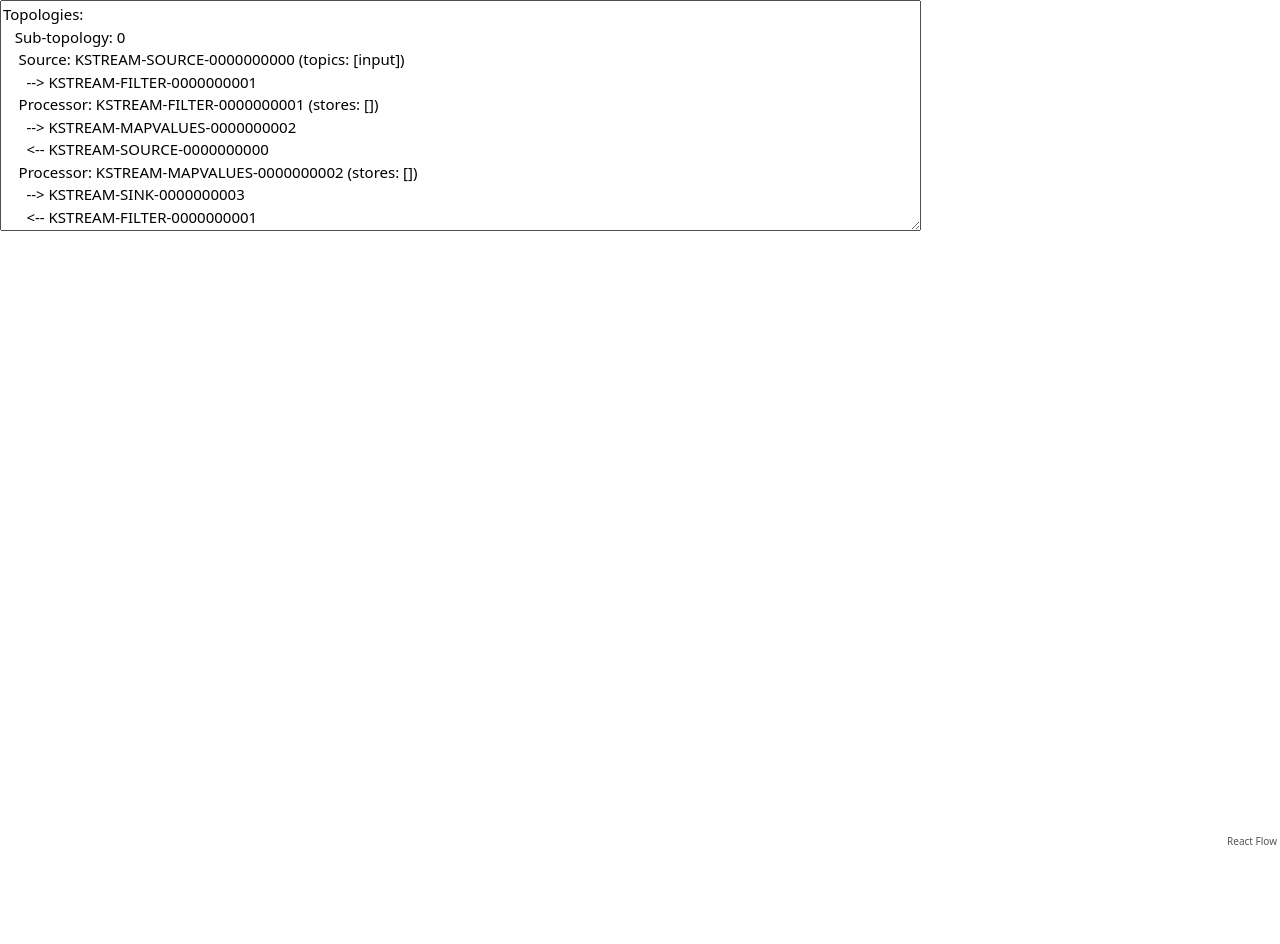
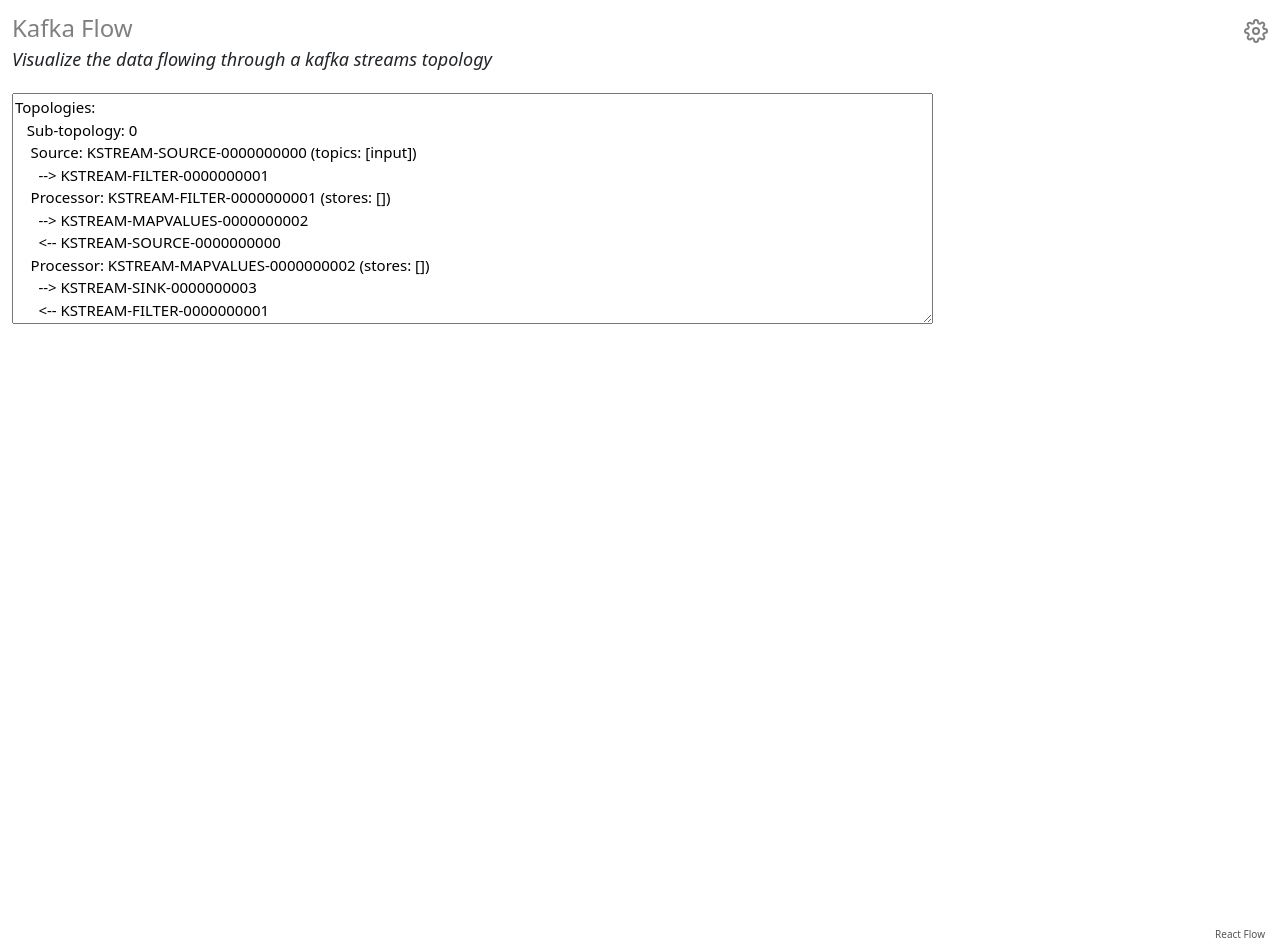
Before and after one commit to lfrei/kafka-flow, a React (Create React App) app: page / in a window 1280 px wide. Before the commit the page ends 851 px from the top, so only its background shows below. Built offline with nearby package versions, Linux system fonts and the light colour scheme; no server answers.

Commit message:
Add header component

```diff
--- a/src/App.js
+++ b/src/App.js
@@ -1,10 +1,14 @@
 import './App.css';
 import Flow from './components/Flow.js'
+import Header from './components/Header.js';
 
 
 function App() {
   return (
-    <Flow />
+    <div className="container-fluid">
+      <Header />
+      <Flow />
+    </div>
   );
 }
 
--- /dev/null
+++ b/src/components/Header.css
@@ -0,0 +1,14 @@
+.header {
+    margin-top: 10px;
+    margin-bottom: 20px;
+}
+
+.title {
+    font-size: x-large;
+    color: grey;
+}
+
+.subtitle {
+    font-style: italic;
+    font-size: large;
+}
--- /dev/null
+++ b/src/components/Header.js
@@ -0,0 +1,24 @@
+import './Header.css';
+import { FiSettings } from "react-icons/fi";
+
+function Header() {
+    return (
+        <div className="header">
+           <header className="row">
+                <div className="col-md-11 title">
+                    Kafka Flow
+                </div>
+                <div className="col-md-1 title">
+                    <div className="float-end">
+                        <FiSettings/>
+                    </div>
+                </div>
+                <div className="col-md-12 subtitle">
+                    Visualize the data flowing through a kafka streams topology
+                </div>
+            </header>
+        </div>
+    )
+}
+
+export default Header;
```
